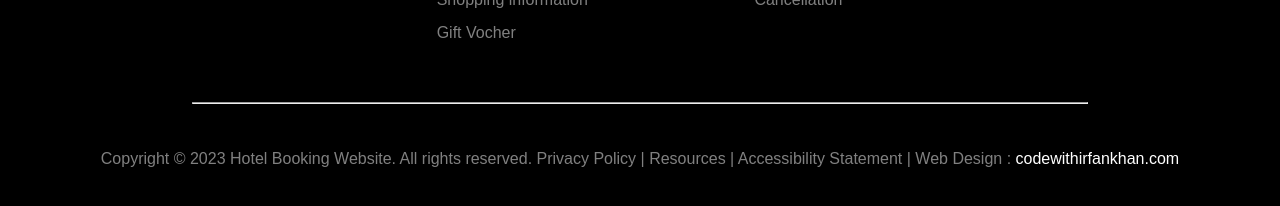
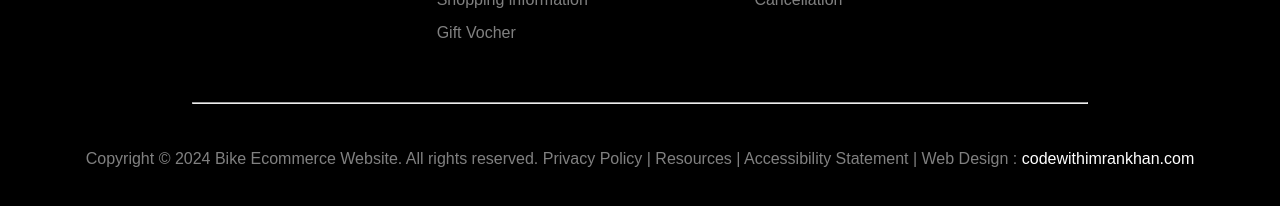
Before and after one commit to codewithimrankhan/Bike-Ecommerce-Website, a plain HTML site: page index.html in a window 1280 px wide. Shown: the part 6570-6776 px from the top of the page. Drawn offline with nearby package versions, Linux system fonts and the light colour scheme.

Commit message:
Update index.html

```diff
--- a/index.html
+++ b/index.html
@@ -628,7 +628,7 @@
     </div>
     <hr class="footer-hr">
     <div class="copyright-legal">
-      <p>Copyright © 2023 Hotel Booking Website. All rights reserved. Privacy Policy | Resources | Accessibility Statement | Web Design : <a href="https://www.codewithirfankhan.com/" target="_blank">codewithirfankhan.com</a></p>
+      <p>Copyright © 2024 Bike Ecommerce Website. All rights reserved. Privacy Policy | Resources | Accessibility Statement | Web Design : <a href="#" target="_blank">codewithimrankhan.com</a></p>
     </div>
   </footer>
 
```
